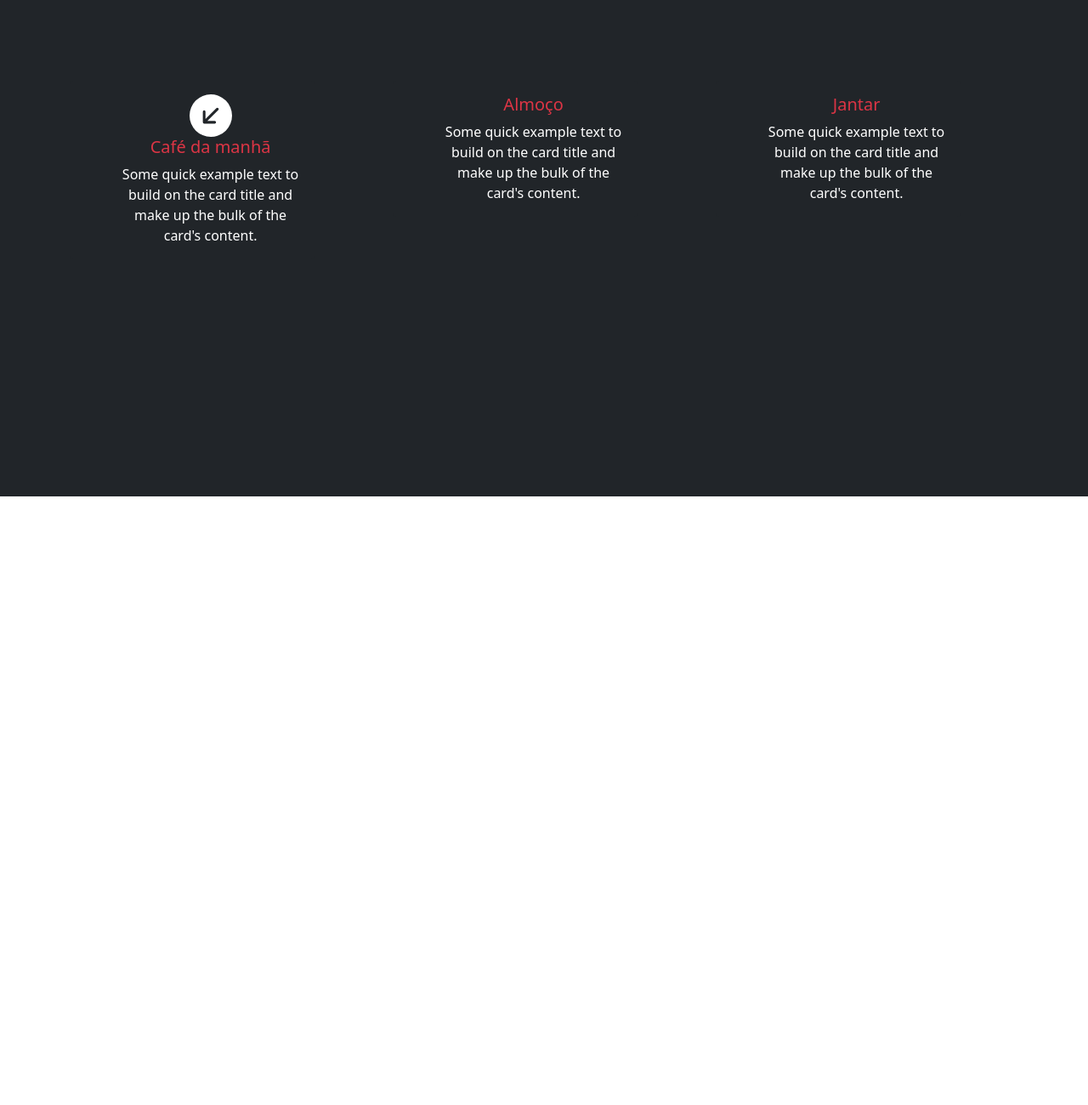
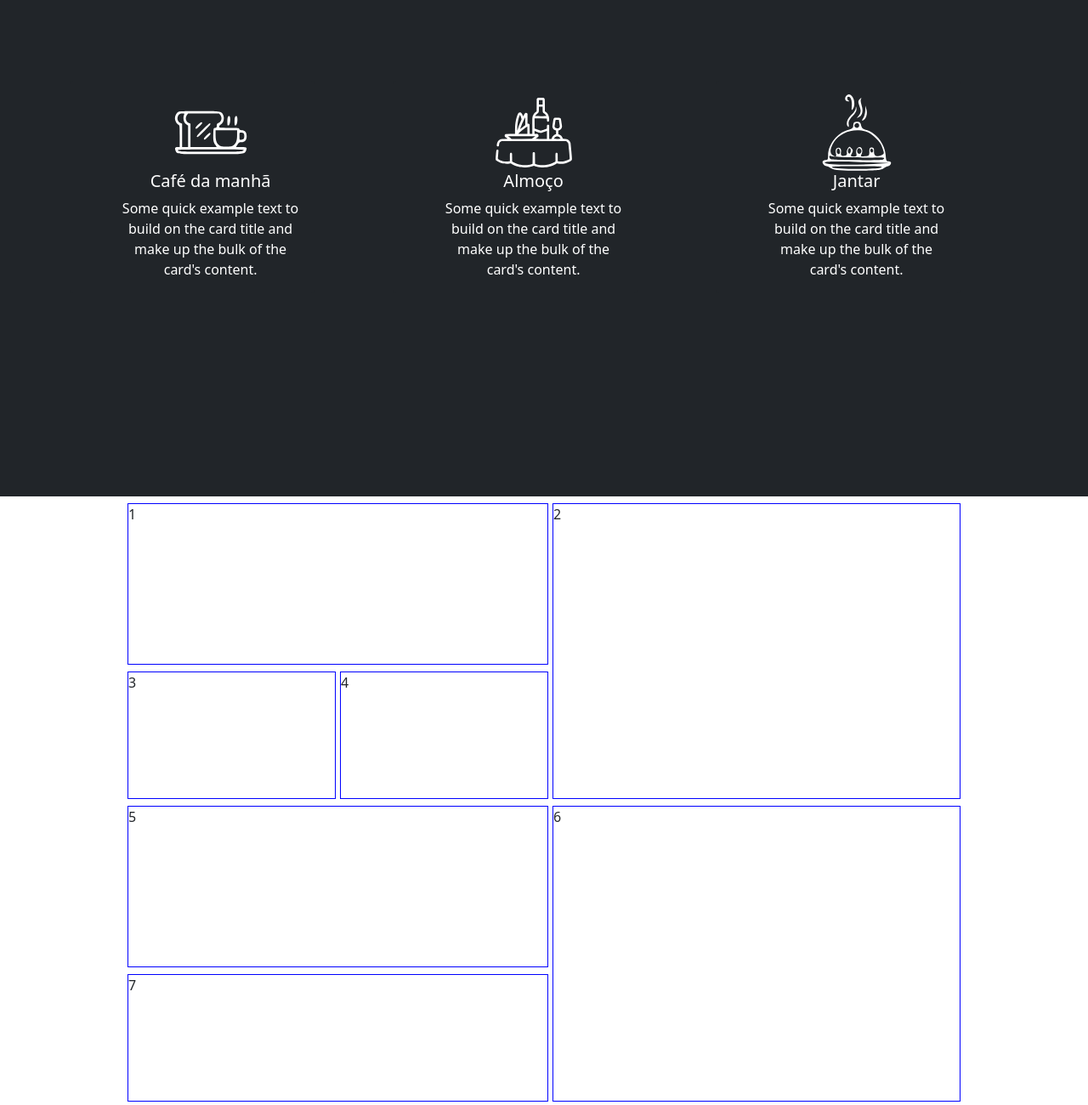
Before and after one commit to ThiagoTesche/Premiun-sHamburguer, a plain HTML site: page index.html in a window 1280 px wide. Shown: the part 2151-3451 px from the top of the page at 85% size. Before the commit the page ends 2735 px from the top, so only its background shows below. Drawn offline with nearby package versions, Linux system fonts and the light colour scheme.

Commit message:
updatinf custom

```diff
--- a/index.html
+++ b/index.html
@@ -75,9 +75,7 @@
                     <div class="col">
                         <div class="card" style="width: 18rem;">
                             <div class="card-body">
-                                <svg xmlns="http://www.w3.org/2000/svg" width="16" height="16" fill="currentColor" class="bi bi-arrow-down-left-circle-fill" viewBox="0 0 16 16">
-                                    <path d="M16 8A8 8 0 1 0 0 8a8 8 0 0 0 16 0zm-5.904-2.803a.5.5 0 1 1 .707.707L6.707 10h2.768a.5.5 0 0 1 0 1H5.5a.5.5 0 0 1-.5-.5V6.525a.5.5 0 0 1 1 0v2.768l4.096-4.096z"/>
-                                </svg>
+                                <img src="assets/breakfast.svg" alt="breakfast">
                                 <h5 class="card-title">Café da manhã</h5>
                                 <p class="card-text">Some quick example text to build on the card title and make up the bulk of the card's content.</p>
                             </div>
@@ -86,6 +84,7 @@
                     <div class="col">
                         <div class="card" style="width: 18rem;">
                             <div class="card-body">
+                                <img src="assets/dinner-table.svg" alt="dinner table">
                                 <h5 class="card-title">Almoço</h5>
                                 <p class="card-text">Some quick example text to build on the card title and make up the bulk of the card's content.</p>
                             </div>
@@ -94,14 +93,25 @@
                     <div class="col">
                         <div class="card" style="width: 18rem;">
                             <div class="card-body">
+                                <img src="assets/dinner.svg" alt=" Dinner">
                                 <h5 class="card-title">Jantar</h5>
                                 <p class="card-text">Some quick example text to build on the card title and make up the bulk of the card's content.</p>
                             </div>
                         </div>
                     </div>
-                </div>
-            </div>
+                </div><!--/row-->
+            </div><!--/container-->
         </section><!--/container-services-->
+
+        <section class="dishes">
+            <div class="item1 item">1</div>
+            <div class="item2 item">2</div>
+            <div class="item3 item">3</div>
+            <div class="item4 item">4</div>
+            <div class="item5 item">5</div>
+            <div class="item6 item">6</div>
+            <div class="item7 item">7</div>
+        </section><!--/dishes-->
 
 
     </main><!--/main-->
--- a/scss/_custom.scss
+++ b/scss/_custom.scss
@@ -144,24 +144,62 @@
                     text-align: center;
                     padding: 0;
                     margin: 0;
+
                     .card-body{
                         margin-left: 15%;
 
                         h5{
                             text-align: center;
-                            color: var(--bs-danger);
+
                         }
                         p.card-text{
                             align-items: left;
                         }
 
-                        svg{
-                            width: 50px;
-                            height: 50px;
+                        img{
+                            width: 90px;
+                            height: 90px;
+                            filter: invert(100%);
                         }
                     }
                 }
             }
         }
     }
+
+    .dishes{
+        width: 100%;
+        height: 110vh;
+        padding: 0 150px;
+        margin: 8px auto;
+        display: grid;
+        grid-template-columns: 25% 25% auto;
+        grid-template-rows: 190px 150px 190px 150px;
+        row-gap: 8px;
+        column-gap: 5px;
+
+
+        .item{
+            border: $border;
+        }
+
+        .item1, .item5, .item7{
+            grid-column: 1 / span 2;
+        }
+
+        .item2{
+            grid-column: 3;
+            grid-row: 1 / span 2;
+        }
+
+        .item6{
+            grid-column: 3;
+            grid-row: 3 / span 4;
+            height: 348px;
+        }
+
+
+    }
+
+
 }
```
Also changed, not shown: assets/breakfast.svg (added), assets/coffee.png (deleted), assets/coffee.svg (added), assets/dinner-table.png (deleted), assets/dinner-table.svg (added), assets/dinner.png (deleted), assets/dinner.svg (added), scss/main.css, 1 other file.
